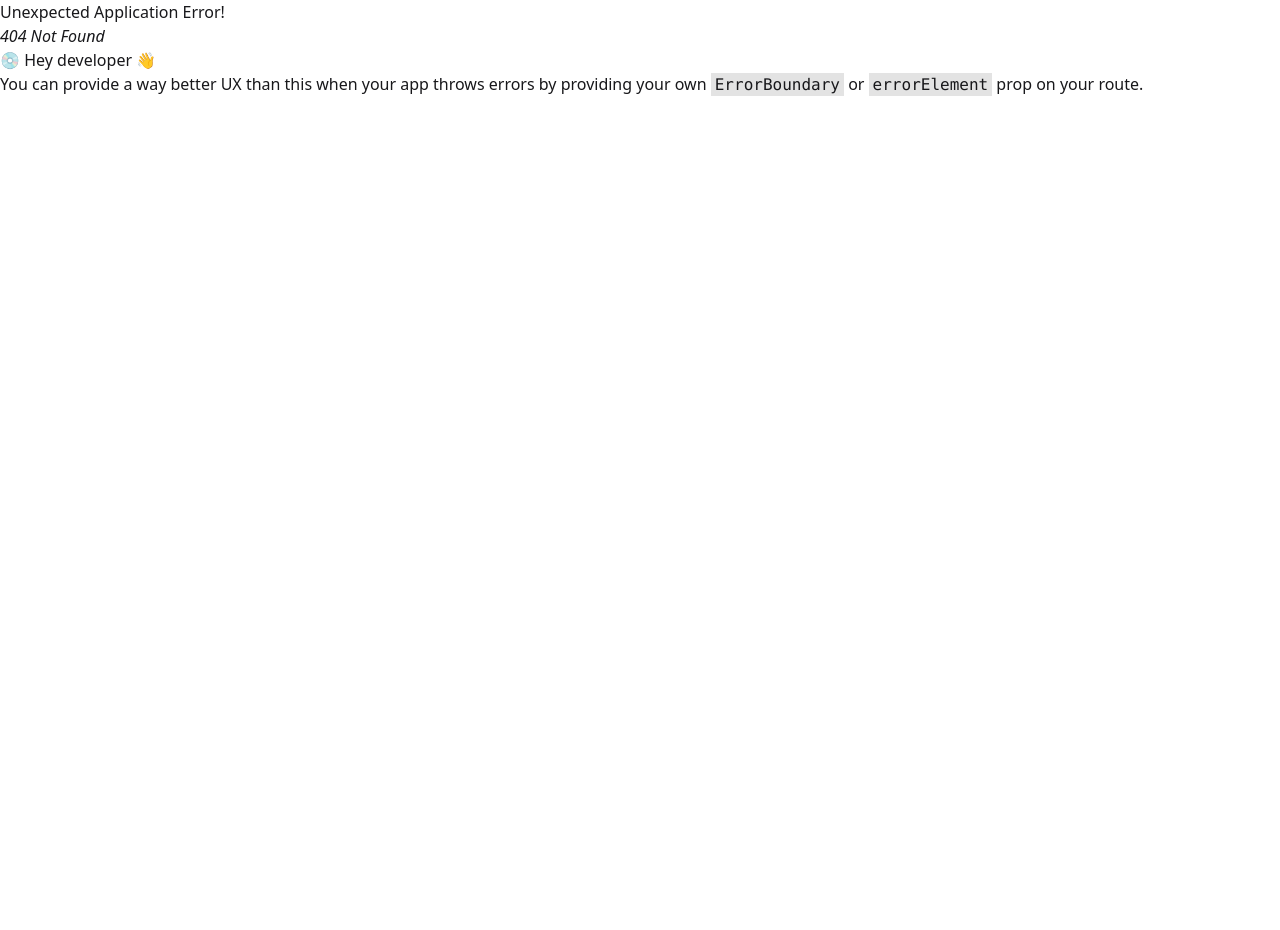
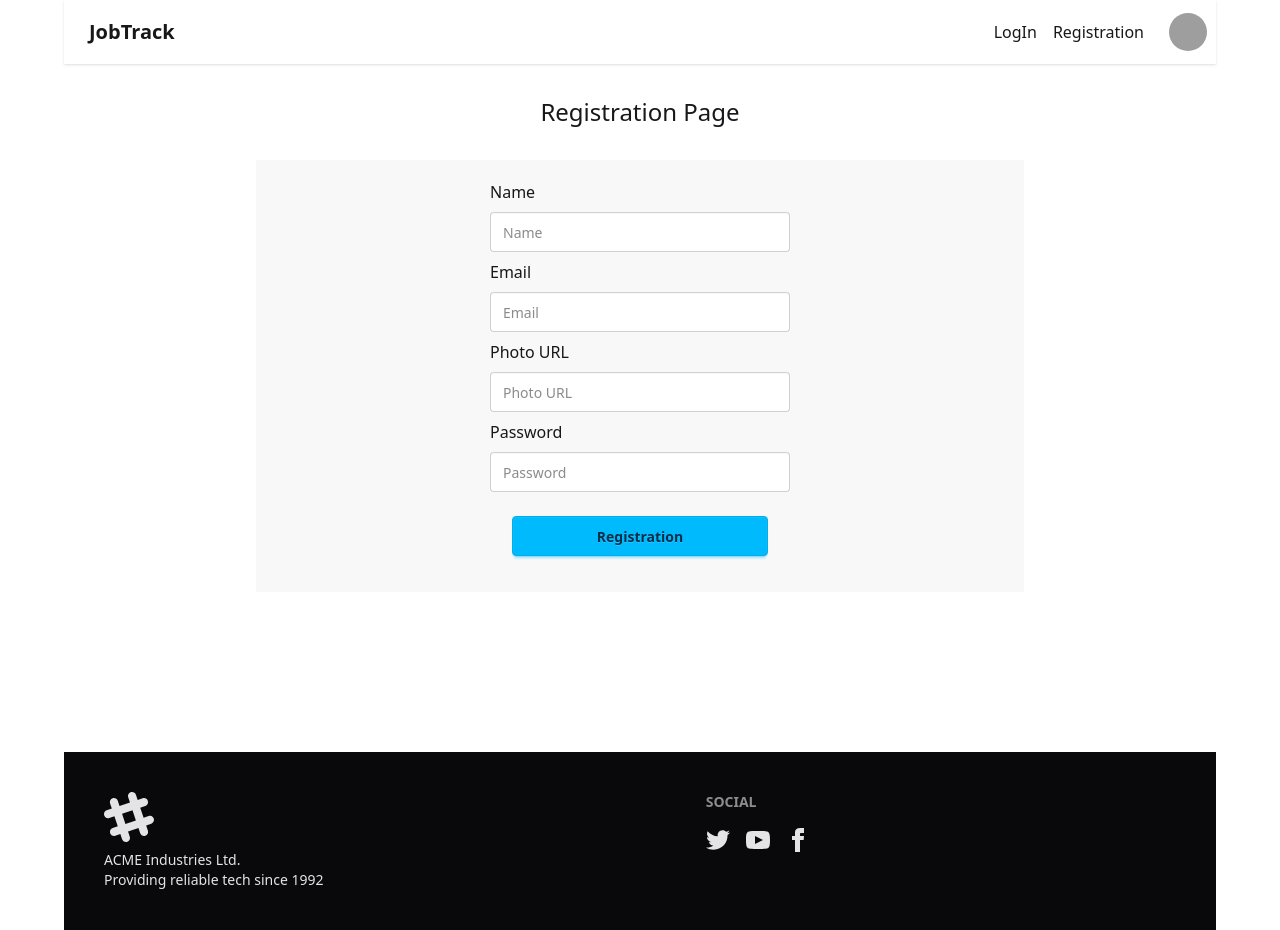
Before and after one commit to sourovroy999/job-track, a React (Vite) app: page /registration in a window 1280 px wide. Before the commit this address had no page. Before the commit the page ends 800 px from the top, so only its background shows below. Built offline with nearby package versions, Linux system fonts and the light colour scheme; grey boxes are pictures that could not be loaded.

Commit message:
user register added with firebase

```diff
--- /dev/null
+++ b/src/Components/AuthProvider/AuthProvider.jsx
@@ -0,0 +1,36 @@
+import React, { createContext, useState } from 'react';
+import auth from '../Firebase/Firebase.init';
+import { createUserWithEmailAndPassword, } from 'firebase/auth';
+
+export const AuthContext=createContext(null)
+
+const AuthProvider = ({children}) => {
+
+    const [user, setUser]=useState(null)
+
+
+    const registerUser=(email, password)=>{
+       return createUserWithEmailAndPassword(auth, email, password)
+
+
+
+
+    }
+
+
+
+    const authInfo={
+        registerUser,
+        user,
+        setUser
+    }
+
+    return (
+        <AuthContext.Provider value={authInfo}>
+            {children}
+
+        </AuthContext.Provider>
+    );
+};
+
+export default AuthProvider;
--- a/src/Components/Firebase/Firebase.init.js
+++ b/src/Components/Firebase/Firebase.init.js
@@ -1,9 +1,8 @@
 // Import the functions you need from the SDKs you need
 import { initializeApp } from "firebase/app";
-// TODO: Add SDKs for Firebase products that you want to use
-// https://firebase.google.com/docs/web/setup#available-libraries
+import { getAuth } from "firebase/auth";
 
-// Your web app's Firebase configuration
+
 const firebaseConfig = {
   apiKey: "AIzaSyCHGLklWUAzPgD53tozzKjnPQf25g1GSOc",
   authDomain: "job-track-277fa.firebaseapp.com",
@@ -15,3 +14,7 @@ const firebaseConfig = {
 
 // Initialize Firebase
 const app = initializeApp(firebaseConfig);
+
+const auth=getAuth(app)
+
+export default auth;
--- a/src/Components/NavBar.jsx
+++ b/src/Components/NavBar.jsx
@@ -1,37 +1,29 @@
 import React from 'react';
+import { Link, NavLink } from 'react-router';
 
 const NavBar = () => {
     return (
         <div className="navbar bg-base-100 shadow-sm">
   <div className="flex-1">
-    <a className="btn btn-ghost text-xl">JobTrack</a>
+    <Link to='/' className="btn btn-ghost text-xl">JobTrack</Link>
   </div>
+
+<div className='flex gap-4 mr-6'>
+<NavLink to='/login'>LogIn</NavLink>
+<NavLink to='/registration'>Registration</NavLink>
+</div>
+
   <div className="flex-none">
 
-    <div className="dropdown dropdown-end">
-
-  </div>
-
-    <div className="dropdown dropdown-end">
+    <div className="">
       <div tabIndex={0} role="button" className="btn btn-ghost btn-circle avatar">
         <div className="w-10 rounded-full">
           <img
-            alt="Tailwind CSS Navbar component"
+            alt=""
             src="https://img.daisyui.com/images/stock/photo-1534528741775-53994a69daeb.webp" />
         </div>
       </div>
-      <ul
-        tabIndex={0}
-        className="menu menu-sm dropdown-content bg-base-100 rounded-box z-1 mt-3 w-52 p-2 shadow">
-        <li>
-          <a className="justify-between">
-            Profile
-            <span className="badge">New</span>
-          </a>
-        </li>
-        <li><a>Settings</a></li>
-        <li><a>Logout</a></li>
-      </ul>
+
     </div>
   </div>
 </div>
--- /dev/null
+++ b/src/Components/Pages/Login.jsx
@@ -0,0 +1,25 @@
+import React from 'react';
+
+const Login = () => {
+    return (
+        <div className="hero bg-base-200 min-h-screen">
+        <div className="hero-content flex-col lg:flex-row-reverse">
+
+          <div className="card bg-base-100 w-full max-w-sm shrink-0 shadow-2xl">
+            <div className="card-body">
+              <fieldset className="fieldset">
+                <label className="label">Email</label>
+                <input type="email" className="input" placeholder="Email" />
+                <label className="label">Password</label>
+                <input type="password" className="input" placeholder="Password" />
+                <div><a className="link link-hover">Forgot password?</a></div>
+                <button className="btn btn-neutral mt-4">Login</button>
+              </fieldset>
+            </div>
+          </div>
+        </div>
+      </div>
+    );
+};
+
+export default Login;
--- /dev/null
+++ b/src/Components/Pages/MyProfile.jsx
@@ -0,0 +1,11 @@
+import React from 'react';
+
+const MyProfile = () => {
+    return (
+        <div>
+            this is my profile page
+        </div>
+    );
+};
+
+export default MyProfile;
--- /dev/null
+++ b/src/Components/Pages/Registration.jsx
@@ -0,0 +1,64 @@
+import React, { useContext } from 'react';
+import { AuthContext } from '../AuthProvider/AuthProvider';
+// import { createUserWithEmailAndPassword } from 'firebase/auth';
+// import auth from '../Firebase/Firebase.init';
+
+const Registration = () => {
+
+const {registerUser}=useContext(AuthContext)
+
+
+    const handleSubmit=(e)=>{
+        e.preventDefault();
+        const name=e.target.name.value;
+        const email=e.target.email.value;
+        const photo=e.target.photo.value;
+        const password=e.target.password.value;
+
+        console.log(name, email, photo, password);
+
+        registerUser(email, password)
+        .then((result)=>console.log(result))
+        // .then(result=>setUser())
+        // createUserWithEmailAndPassword(auth, email, password)
+        // .then((result)=>console.log(result)
+        // )
+
+
+
+    }
+
+    return (
+        <div className='w-3xl mx-auto'>
+           <h1 className='text-2xl my-8 text-center '> Registration Page</h1>
+
+            <form onSubmit={handleSubmit} className='bg-base-200 flex flex-col py-5 items-center '>
+                <div>
+                    <h1>Name</h1>
+                <input name='name' type="text" placeholder="Name" className="input my-2 w-[300px]" />
+
+                </div>
+                <div>
+                    <h1>Email</h1>
+                <input name='email' type="email" placeholder="Email" className="input my-2 w-[300px]" />
+
+                </div>
+                <div>
+                    <h1>Photo URL</h1>
+                <input name='photo' type="text" placeholder="Photo URL" className="input my-2 w-[300px]" />
+
+                </div>
+                <div>
+                    <h1>Password</h1>
+                <input name='password' type="password" placeholder="Password" className="input my-2 w-[300px]" />
+
+                </div>
+
+                <button className='btn btn-wide my-4 btn-info'> Registration</button>
+
+            </form>
+        </div>
+    );
+};
+
+export default Registration;
```
Also changed, not shown: src/main.jsx (+15 -1 lines).
